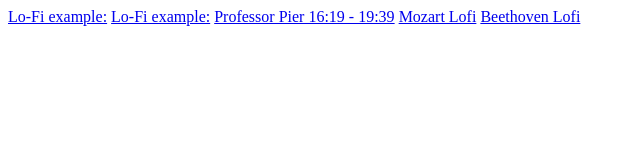
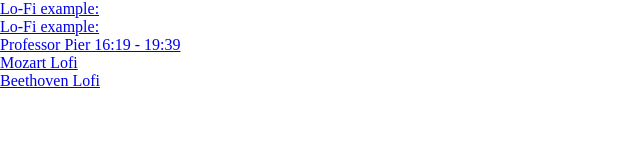
Before and after one commit to AlexandreSantAnaLangunno/Trabalho, a plain HTML site: page index.html in a window 1280 px wide. Shown: the whole page, without its empty margins (0-644 px from the left). Drawn offline with Linux system fonts and the light colour scheme.

Commit message:
Add Style

```diff
--- a/index.html
+++ b/index.html
@@ -5,6 +5,12 @@
         <meta http-equiv="X-UA-Compatible" content="IE=edge">
         <meta name="viewport" content="width=device-width, initial-scale=1.0">
         <title>Document</title>
+        <style>
+            body{
+                display: grid;
+                margin: auto;
+            }
+        </style>
     </head>
     <body>
         <a href="https://youtu.be/DhHGDOgjie4">Lo-Fi example:</a>
```
